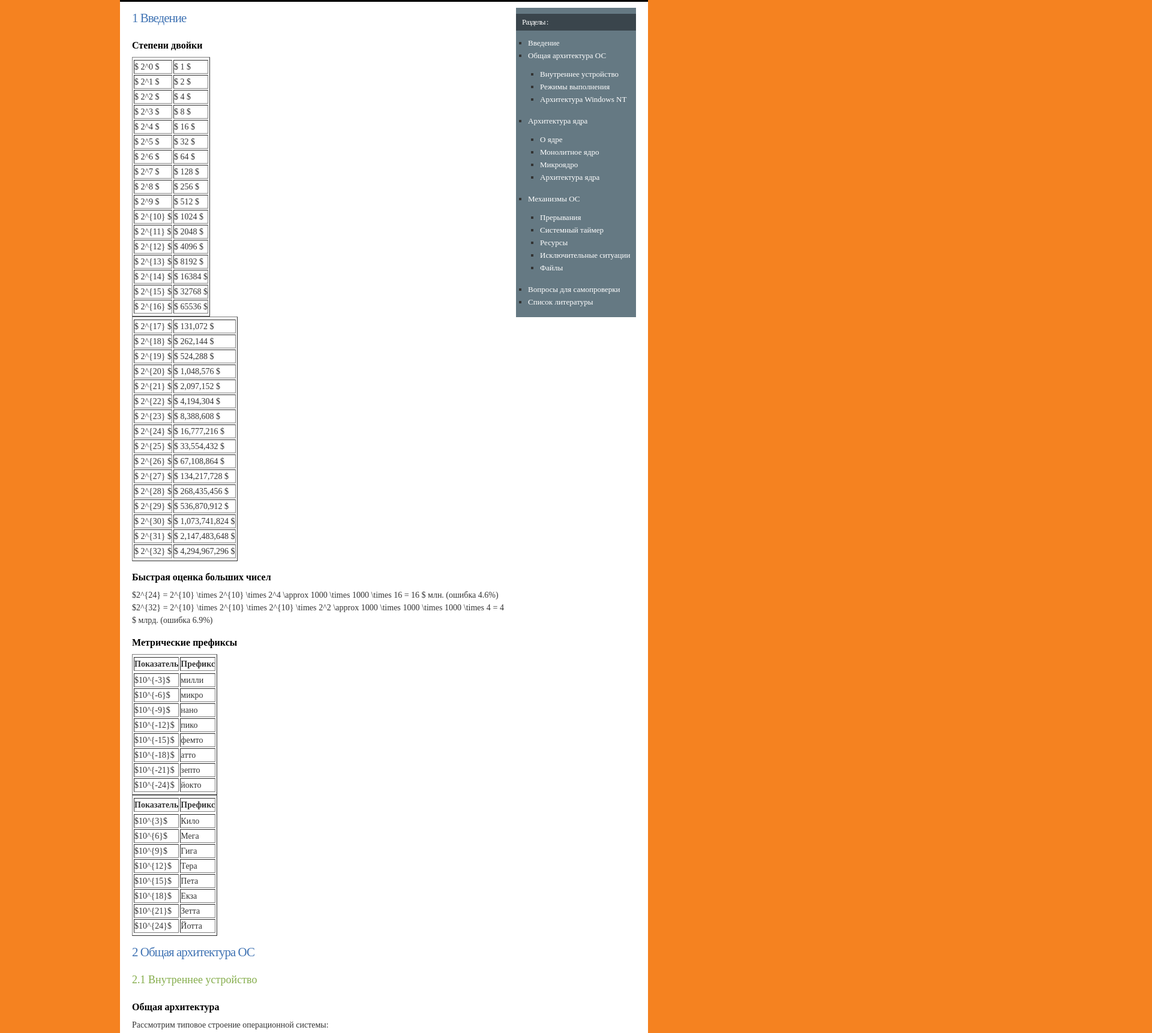
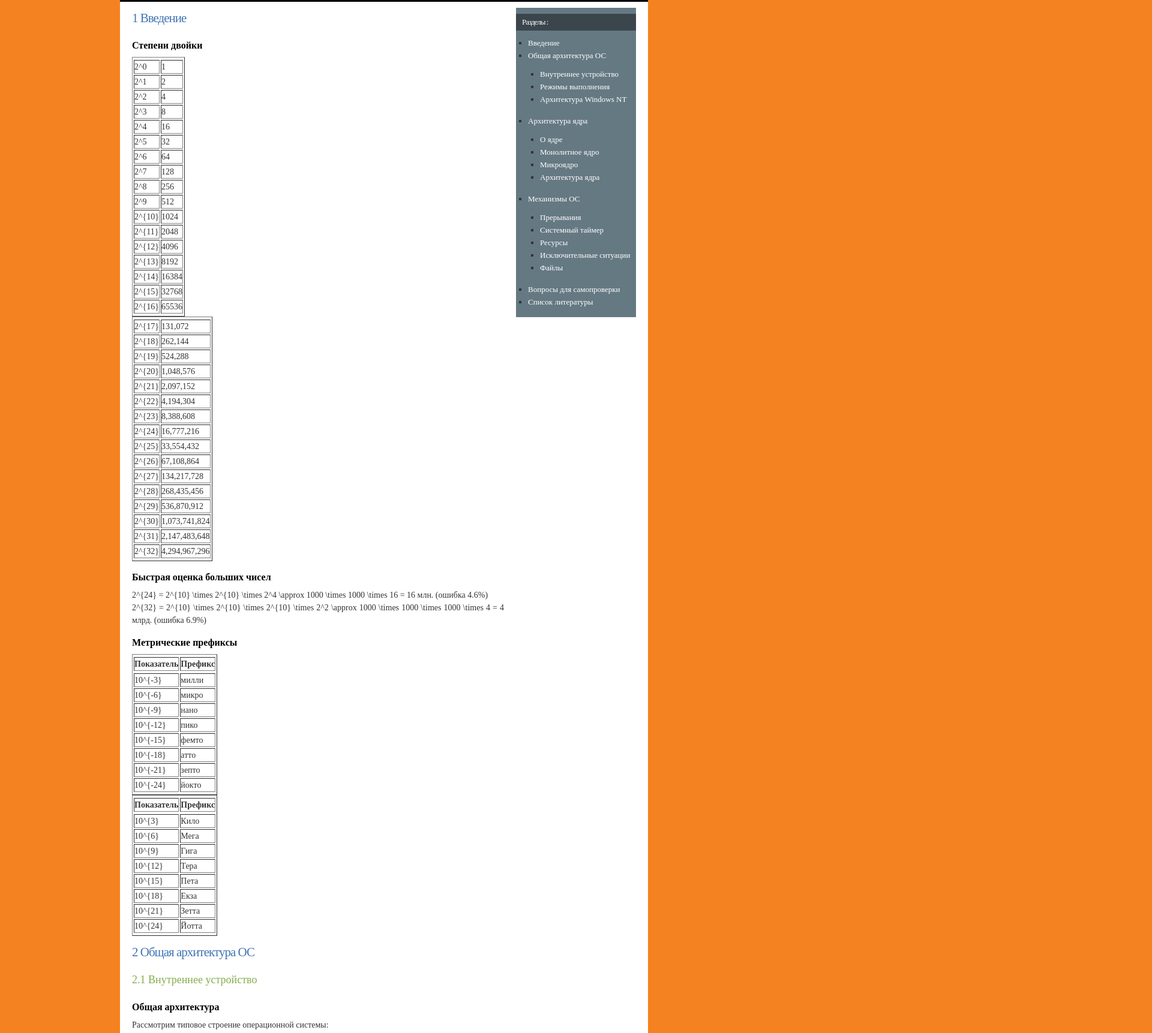
Before and after one commit to UNN-IASR/OS-Lec-02, a plain HTML site: page index.html in a window 1280 px wide. Shown: the part 117-1840 px from the top of the page at 60% size, 1920 px wide, since content can reach past the window. Drawn offline with Linux system fonts and the light colour scheme.

Commit message:
Update index.html

```diff
--- a/index.html
+++ b/index.html
@@ -22,23 +22,23 @@
 
 <p>
 </p><table border=1>
-<tr><tr><td>$ 2^0 $ </td><td>  $ 1 $
-</td></tr><tr><td>$ 2^1 $ </td><td>  $ 2 $
-</td></tr><tr><td>$ 2^2 $ </td><td>  $ 4 $
-</td></tr><tr><td>$ 2^3 $ </td><td>  $ 8 $
-</td></tr><tr><td>$ 2^4 $ </td><td>  $ 16 $
-</td></tr><tr><td>$ 2^5 $ </td><td>  $ 32 $
-</td></tr><tr><td>$ 2^6 $ </td><td>  $ 64 $
-</td></tr><tr><td>$ 2^7 $ </td><td>  $ 128 $
-</td></tr><tr><td>$ 2^8 $ </td><td>  $ 256 $
-</td></tr><tr><td>$ 2^9 $ </td><td>  $ 512 $
-</td></tr><tr><td>$ 2^{10} $</td><td>$ 1024 $
-</td></tr><tr><td>$ 2^{11} $</td><td>$ 2048 $
-</td></tr><tr><td>$ 2^{12} $</td><td>$ 4096 $
-</td></tr><tr><td>$ 2^{13} $</td><td>$ 8192 $
-</td></tr><tr><td>$ 2^{14} $</td><td>$ 16384 $
-</td></tr><tr><td>$ 2^{15} $</td><td>$ 32768 $
-</td></tr><tr><td>$ 2^{16} $</td><td>$ 65536 $
+<tr><tr><td> 2^0  </td><td>   1
+</td></tr><tr><td> 2^1  </td><td>   2
+</td></tr><tr><td> 2^2  </td><td>   4
+</td></tr><tr><td> 2^3  </td><td>   8
+</td></tr><tr><td> 2^4  </td><td>   16
+</td></tr><tr><td> 2^5  </td><td>   32
+</td></tr><tr><td> 2^6  </td><td>   64
+</td></tr><tr><td> 2^7  </td><td>   128
+</td></tr><tr><td> 2^8  </td><td>   256
+</td></tr><tr><td> 2^9  </td><td>   512
+</td></tr><tr><td> 2^{10} </td><td> 1024
+</td></tr><tr><td> 2^{11} </td><td> 2048
+</td></tr><tr><td> 2^{12} </td><td> 4096
+</td></tr><tr><td> 2^{13} </td><td> 8192
+</td></tr><tr><td> 2^{14} </td><td> 16384
+</td></tr><tr><td> 2^{15} </td><td> 32768
+</td></tr><tr><td> 2^{16} </td><td> 65536
 </td></tr><tr></table>
 
 
@@ -46,52 +46,52 @@
 
 <p>
 </p><table border=1>
-<tr><tr><td>$ 2^{17} $</td><td> $ 131,072 $
-</td></tr><tr><td>$ 2^{18} $</td><td> $ 262,144 $
-</td></tr><tr><td>$ 2^{19} $</td><td> $ 524,288 $
-</td></tr><tr><td>$ 2^{20} $</td><td> $ 1,048,576 $
-</td></tr><tr><td>$ 2^{21} $</td><td> $ 2,097,152 $
-</td></tr><tr><td>$ 2^{22} $</td><td> $ 4,194,304 $
-</td></tr><tr><td>$ 2^{23} $</td><td> $ 8,388,608 $
-</td></tr><tr><td>$ 2^{24} $</td><td> $ 16,777,216 $
-</td></tr><tr><td>$ 2^{25} $</td><td> $ 33,554,432 $
-</td></tr><tr><td>$ 2^{26} $</td><td> $ 67,108,864 $
-</td></tr><tr><td>$ 2^{27} $</td><td> $ 134,217,728 $
-</td></tr><tr><td>$ 2^{28} $</td><td> $ 268,435,456 $
-</td></tr><tr><td>$ 2^{29} $</td><td> $ 536,870,912 $
-</td></tr><tr><td>$ 2^{30} $</td><td> $ 1,073,741,824 $
-</td></tr><tr><td>$ 2^{31} $</td><td> $ 2,147,483,648 $
-</td></tr><tr><td>$ 2^{32} $</td><td> $ 4,294,967,296 $
+<tr><tr><td> 2^{17} </td><td>  131,072
+</td></tr><tr><td> 2^{18} </td><td>  262,144
+</td></tr><tr><td> 2^{19} </td><td>  524,288
+</td></tr><tr><td> 2^{20} </td><td>  1,048,576
+</td></tr><tr><td> 2^{21} </td><td>  2,097,152
+</td></tr><tr><td> 2^{22} </td><td>  4,194,304
+</td></tr><tr><td> 2^{23} </td><td>  8,388,608
+</td></tr><tr><td> 2^{24} </td><td>  16,777,216
+</td></tr><tr><td> 2^{25} </td><td>  33,554,432
+</td></tr><tr><td> 2^{26} </td><td>  67,108,864
+</td></tr><tr><td> 2^{27} </td><td>  134,217,728
+</td></tr><tr><td> 2^{28} </td><td>  268,435,456
+</td></tr><tr><td> 2^{29} </td><td>  536,870,912
+</td></tr><tr><td> 2^{30} </td><td>  1,073,741,824
+</td></tr><tr><td> 2^{31} </td><td>  2,147,483,648
+</td></tr><tr><td> 2^{32} </td><td>  4,294,967,296
 </td></tr><tr></table>
 
 
 
 
 <h4>Быстрая оценка больших чисел</h4><a name="3-040-Быстрая оценка больших чисел"></a>
-<p>$2^{24} = 2^{10} \times 2^{10} \times 2^4 \approx 1000 \times 1000 \times 16 = 16 $ млн. (ошибка 4.6%)
-</p><p>$2^{32} = 2^{10} \times 2^{10} \times 2^{10} \times 2^2 \approx 1000 \times 1000 \times 1000 \times 4 = 4 $ млрд. (ошибка 6.9%)
+<p>2^{24} = 2^{10} \times 2^{10} \times 2^4 \approx 1000 \times 1000 \times 16 = 16  млн. (ошибка 4.6%)
+</p><p>2^{32} = 2^{10} \times 2^{10} \times 2^{10} \times 2^2 \approx 1000 \times 1000 \times 1000 \times 4 = 4  млрд. (ошибка 6.9%)
 </p><h4>Метрические префиксы</h4><a name="3-090-Метрические префиксы"></a>
 <table border=1>
 <tr><tr><td><b>Показатель</b></td><td><b>Префикс</b>
-</td></tr><tr><tr><td>$10^{-3}$</td><td>милли
-</td></tr><tr><td>$10^{-6}$</td><td>микро
-</td></tr><tr><td>$10^{-9}$</td><td>нано
-</td></tr><tr><td>$10^{-12}$</td><td>пико
-</td></tr><tr><td>$10^{-15}$</td><td>фемто
-</td></tr><tr><td>$10^{-18}$</td><td>атто
-</td></tr><tr><td>$10^{-21}$</td><td>зепто
-</td></tr><tr><td>$10^{-24}$</td><td>йокто
+</td></tr><tr><tr><td>10^{-3}</td><td>милли
+</td></tr><tr><td>10^{-6}</td><td>микро
+</td></tr><tr><td>10^{-9}</td><td>нано
+</td></tr><tr><td>10^{-12}</td><td>пико
+</td></tr><tr><td>10^{-15}</td><td>фемто
+</td></tr><tr><td>10^{-18}</td><td>атто
+</td></tr><tr><td>10^{-21}</td><td>зепто
+</td></tr><tr><td>10^{-24}</td><td>йокто
 </td></tr><tr></table>
 <table border=1>
 <tr><tr><td><b>Показатель</b></td><td><b>Префикс</b>
-</td></tr><tr><tr><td>$10^{3}$</td><td>Кило
-</td></tr><tr><td>$10^{6}$</td><td>Мега
-</td></tr><tr><td>$10^{9}$</td><td>Гига
-</td></tr><tr><td>$10^{12}$</td><td>Тера
-</td></tr><tr><td>$10^{15}$</td><td>Пета
-</td></tr><tr><td>$10^{18}$</td><td>Екза
-</td></tr><tr><td>$10^{21}$</td><td>Зетта
-</td></tr><tr><td>$10^{24}$</td><td>Йотта
+</td></tr><tr><tr><td>10^{3}</td><td>Кило
+</td></tr><tr><td>10^{6}</td><td>Мега
+</td></tr><tr><td>10^{9}</td><td>Гига
+</td></tr><tr><td>10^{12}</td><td>Тера
+</td></tr><tr><td>10^{15}</td><td>Пета
+</td></tr><tr><td>10^{18}</td><td>Екза
+</td></tr><tr><td>10^{21}</td><td>Зетта
+</td></tr><tr><td>10^{24}</td><td>Йотта
 </td></tr><tr></table>
 <h2>2 Общая архитектура ОС</h2>
 <a name="1-2-Общая архитектура ОС"></a>
@@ -103,7 +103,7 @@
 
 
 
-<img src='arch.png'>
+<img src='arch.png' width=100%>
 
 <ul>
 <li> <i>Ядро (kernel)</i> - центральная часть системы, осуществляет функции управления
```
